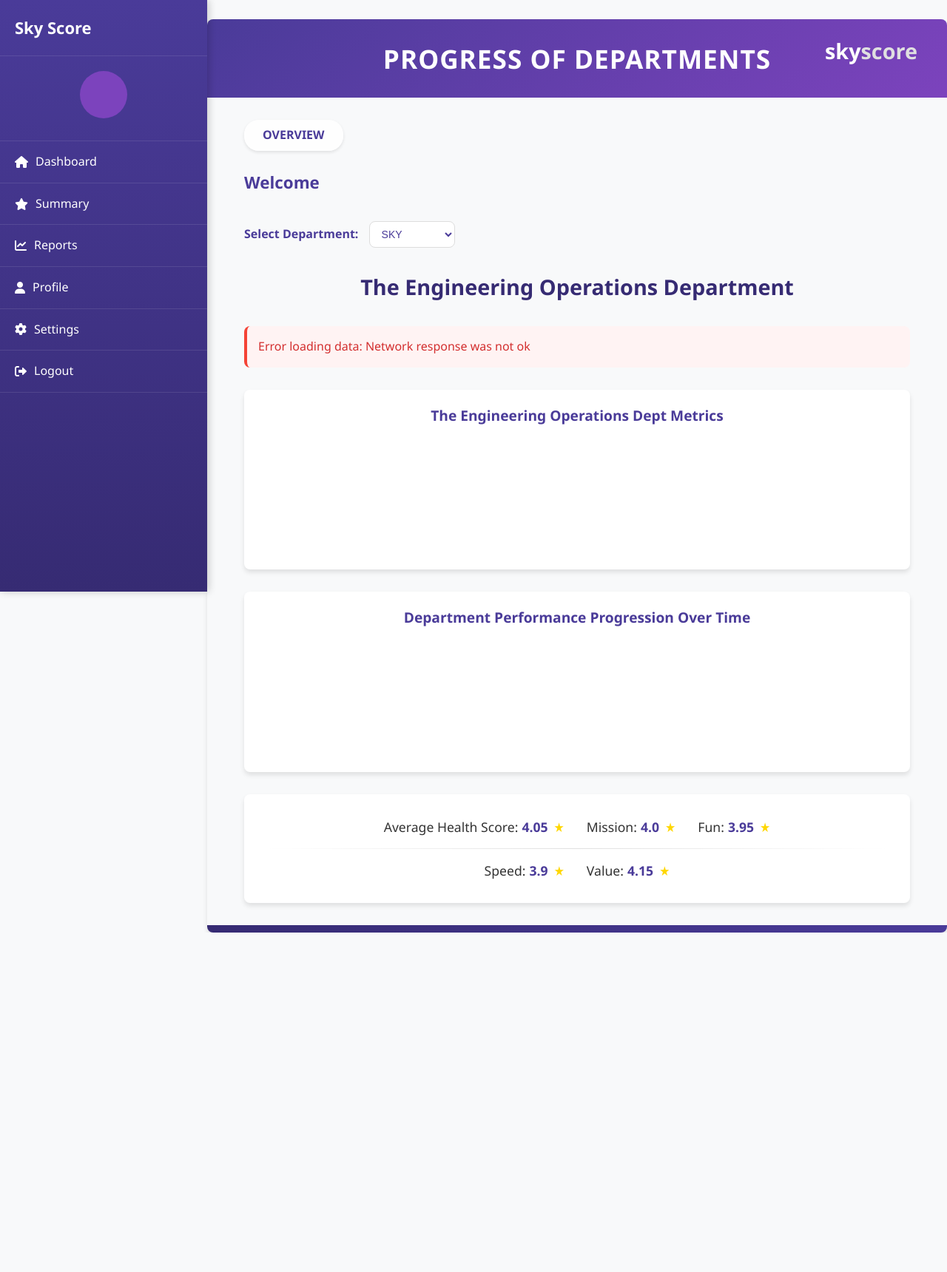
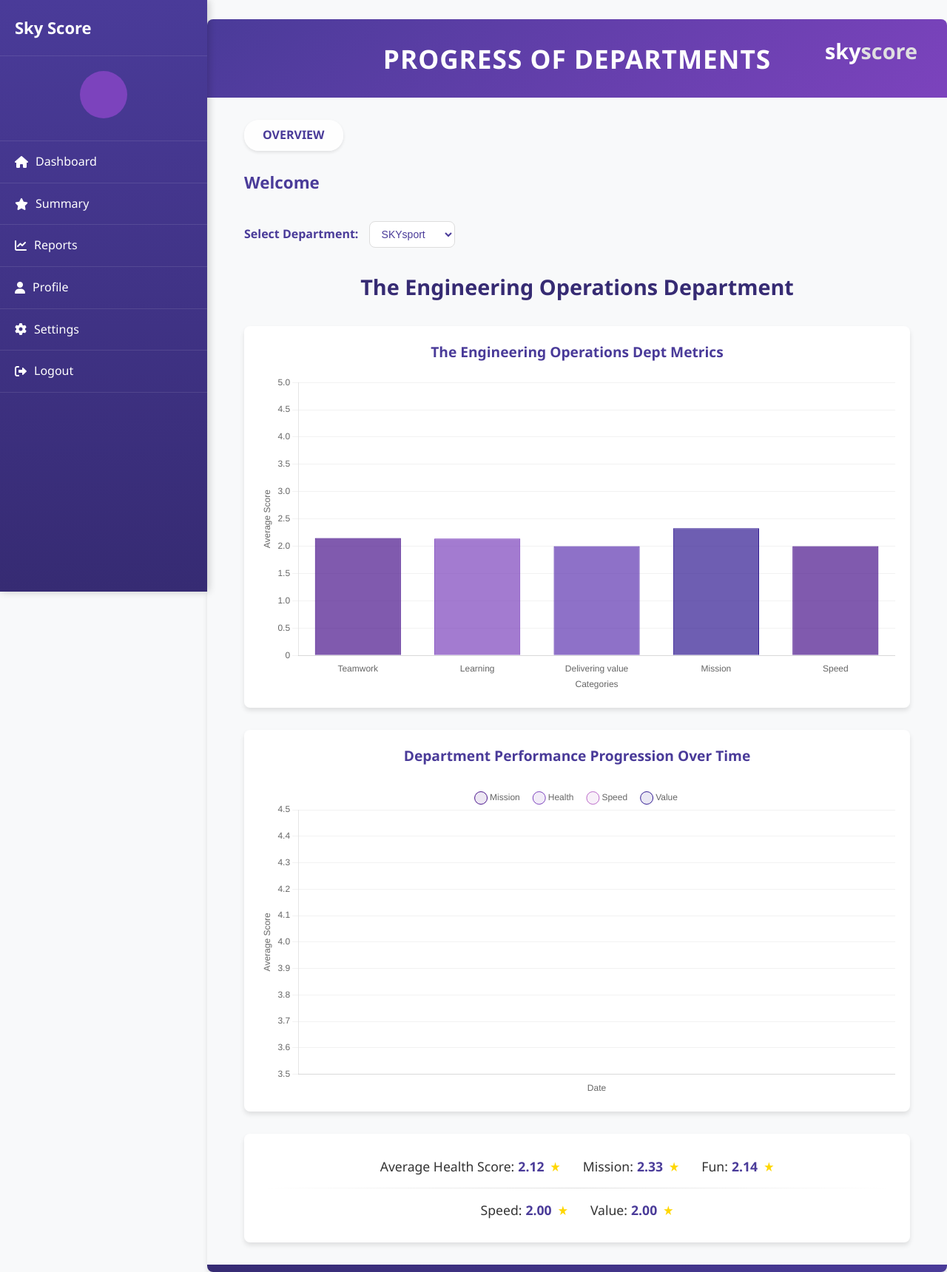
Before and after one commit to shahramhal/SkyScore, a Django app: page /teams/getsenmanagerprog/ in a window 1280 px wide. Shown: the whole page at 74% size. Before the commit the page ends 1261 px from the top, so only its background shows below. Run offline with Django 5.2, Linux system fonts and the light colour scheme; data comes from the database, SQL or seed files in the repository; a map, chart or similar area stays blank; some libraries are stand-ins or nearby versions.

Commit message:
update
updated

```diff
--- a/Teams/templates/SenManp2.html
+++ b/Teams/templates/SenManp2.html
@@ -577,14 +577,14 @@
 
             <div class="metrics-summary">
                 <div class="metrics-row">
-                    <span class="metric-item">Average Health Score: <span class="metric-value health-score">4.05</span><span class="star-icon">★</span></span>
-                    <span class="metric-item">Mission: <span class="metric-value mission-score">4.0</span><span class="star-icon">★</span></span>
-                    <span class="metric-item">Fun: <span class="metric-value fun-score">3.95</span><span class="star-icon">★</span></span>
+                    <span class="metric-item">Average Health Score: <span class="metric-value health-score"></span><span class="star-icon">★</span></span>
+                    <span class="metric-item">Mission: <span class="metric-value mission-score"></span><span class="star-icon">★</span></span>
+                    <span class="metric-item">Fun: <span class="metric-value fun-score"></span><span class="star-icon">★</span></span>
                 </div>
                 <div class="metrics-divider"></div>
                 <div class="metrics-row">
-                    <span class="metric-item">Speed: <span class="metric-value speed-score">3.9</span><span class="star-icon">★</span></span>
-                    <span class="metric-item">Value: <span class="metric-value value-score">4.15</span><span class="star-icon">★</span></span>
+                    <span class="metric-item">Speed: <span class="metric-value speed-score"></span><span class="star-icon">★</span></span>
+                    <span class="metric-item">Value: <span class="metric-value value-score"></span><span class="star-icon">★</span></span>
                 </div>
             </div>
         </div>
@@ -615,7 +615,7 @@
 
             // Fetch data from Django backend
             // Append department ID to URL if available
-            let apiUrl = '/api/engineering-metrics/';
+            let apiUrl = '/teams/api/engineering-metrics/';
             if (deptId) {
                 apiUrl += `?dept=${deptId}`;
             }
--- a/Teams/views.py
+++ b/Teams/views.py
@@ -1,4 +1,3 @@
-
 from django.shortcuts import render, redirect
 from django.http import JsonResponse
 from decimal import Decimal
@@ -15,61 +14,72 @@
 
 
 
+from django.shortcuts import render
+from django.http import JsonResponse
+from django.db.models import Avg
+from .models import Department, Team, User, Vote, Healthcheckcard
+from datetime import date, timedelta
+
 def getsenman_overview(request):
     departments = Department.objects.all()
     teams = Team.objects.all()
     return render(request, 'SenManagerDash.html', {'departments': departments, 'teams': teams})
 
+def getsenmanprogress(request):
+    departments = Department.objects.all()
+    default_department = departments.first()
+    return render(request, 'SenManp2.html', {
+        'departments': departments,
+        'selected_dept_id': default_department.departmentid if default_department else None
+    })
 
-def getsenmanprogress(request):
-    """
-    View to render the Senior Manager progress page with necessary context.
-    """
-    # Get all departments for dropdown selection
-    departments = Department.objects.all().order_by('departmentname')
+# Serve metrics data as JSON
+def getsenmanager_metrics(request):
+    try:
+        dept_id = request.GET.get("dept")
+        if not dept_id:
+            return JsonResponse({"error": "No department ID provided"}, status=400)
 
-    # Get all teams for reference
-    teams = Team.objects.all().order_by('teamname')
+        department = Department.objects.get(departmentid=dept_id)
+        teams = Team.objects.filter(departmentid=department)
+        users = User.objects.filter(teamid__in=teams)
 
-    # Get department ID from URL parameter if available
-    dept_id = request.GET.get('dept')
+        votes = Vote.objects.filter(userid__in=users, votingdate__gte=date.today() - timedelta(days=30))
 
-    # If department ID is provided, get that department, otherwise use the first one
-    if dept_id:
-        try:
-            selected_department = Department.objects.get(departmentid=dept_id)
-        except Department.DoesNotExist:
-            selected_department = departments.first() if departments.exists() else None
-    else:
-        selected_department = departments.first() if departments.exists() else None
+        categories = ["Teamwork", "Learning", "Delivering value", "Mission", "Speed"]
+        bar_values = []
+        for name in categories:
+            card = Healthcheckcard.objects.filter(cardname=name).first()
+            avg = votes.filter(cardid=card).aggregate(avg=Avg("votevalue"))['avg'] or 0
+            bar_values.append(round(avg, 2))
 
-    # If we have a selected department, get its metrics
-    if selected_department:
-        dept_metrics = calculate_department_metrics(selected_department)
-        dept_name = selected_department.departmentname
-    else:
-        dept_metrics = {
-            'health_score': 0,
-            'mission_score': 0,
-            'speed_score': 0,
-            'value_score': 0,
-            'health_trend': 0
+        progression_data = {
+            "dates": [],
+            "mission": [],
+            "plan": [],
+            "speed": [],
+            "value": []
         }
-        dept_name = "No Department Found"
 
-    context = {
-        'departments': departments,
-        'teams': teams,
-        'selected_department': selected_department,
-        'department_name': dept_name,
-        'health_score': dept_metrics['health_score'],
-        'mission_score': dept_metrics['mission_score'],
-        'speed_score': dept_metrics['speed_score'],
-        'value_score': dept_metrics['value_score'],
-    }
+        summary = {
+            "health_score": round(sum(bar_values) / 5, 2),
+            "mission": bar_values[3],  # Mission
+            "fun": bar_values[1],      # Learning (repurposed as fun)
+            "speed": bar_values[4],    # Speed
+            "value": bar_values[2],    # Delivering value
+        }
 
-    return render(request, 'SenManp2.html', context)
+        return JsonResponse({
+            "bar_metrics": {
+                "categories": categories,
+                "values": bar_values
+            },
+            "progression_data": progression_data,
+            "summary": summary
+        })
 
+    except Exception as e:
+        return JsonResponse({"error": str(e)}, status=500)
 
 def department_summary(request):
     """
@@ -330,7 +340,7 @@
     users_in_dept = User.objects.filter(departmentid=department.departmentid).distinct()
 
     # Define categories
-    categories = ['Mission', 'Health', 'Speed', 'Value', 'Fun']
+    categories = ["Teamwork", "Learning", "Delivering value", "Mission", "Speed"]
     scores = []
 
     # Get scores for each category
@@ -408,7 +418,6 @@
     teams = Team.objects.all()
     return render(request, 'TeamOverview.html', { 'teams': teams})
 
-
 def engineering_metrics(request):
     """
     API endpoint to provide metrics data for the Engineering Operations Department.
@@ -429,34 +438,44 @@
         # Get the department
         department = Department.objects.get(departmentid=dept_id)
 
-        # Calculate metrics for this department
+        # Calculate metrics
         dept_metrics = calculate_department_metrics(department)
-
-        # Get trend data for last 6 months
         trend_data = get_trend_data(department)
-
-        # Get radar data
         radar_data = get_radar_data(department)
 
-        # Format the data as expected by the frontend
+        # Use the same categories defined in your radar
+        categories = ["Teamwork", "Learning", "Delivering value", "Mission", "Speed"]
+        users = User.objects.filter(teamid__departmentid=department)
+        recent_votes = Vote.objects.filter(
+            userid__in=users,
+            votingdate__gte=date.today() - timedelta(days=30)
+        )
+
+        bar_values = []
+        for name in categories:
+            card = Healthcheckcard.objects.filter(cardname=name).first()
+            avg = recent_votes.filter(cardid=card).aggregate(avg=Avg("votevalue"))["avg"] or 0
+            bar_values.append(round(avg, 2))
+
+        # Build response
         response_data = {
             'bar_metrics': {
-                'categories': radar_data['categories'],
-                'values': radar_data['scores']
+                'categories': categories,
+                'values': bar_values
             },
             'progression_data': {
                 'dates': trend_data['months'],
-                'mission': [3.8, 3.9, 4.0, 4.1, 4.0, 4.2],  # Placeholder, replace with actual data
-                'plan': trend_data['healthScores'],  # Using health scores as plan for now
-                'speed': [3.6, 3.7, 3.8, 3.9, 4.0, 4.1],  # Placeholder, replace with actual data
-                'value': [3.9, 4.0, 4.1, 4.2, 4.3, 4.3]  # Placeholder, replace with actual data
+                'mission': [],  # Can be extended to support real mission progression
+                'plan': trend_data['healthScores'],
+                'speed': [],    # Optional: implement get_speed_progression if needed
+                'value': []     # Optional: implement get_value_progression if needed
             },
             'summary': {
-                'health_score': dept_metrics['health_score'],
-                'mission': dept_metrics['mission_score'],
-                'fun': 3.95,  # Placeholder, replace with actual data if available
-                'speed': dept_metrics['speed_score'],
-                'value': dept_metrics['value_score']
+                'health_score': round(sum(bar_values) / len(bar_values), 2),
+                'mission': bar_values[3],
+                'fun': bar_values[1],    # Learning = fun
+                'speed': bar_values[4],
+                'value': bar_values[2]
             }
         }
 
```
Also changed, not shown: Department/migrations/0001_initial.py (added), Teams/migrations/0002_department_healthcheckcard_summary_team_user_vote_and_more.py (added), Users/migrations/0005_department_healthcheckcard_summary_team_vote.py (added), db.sqlite3.
